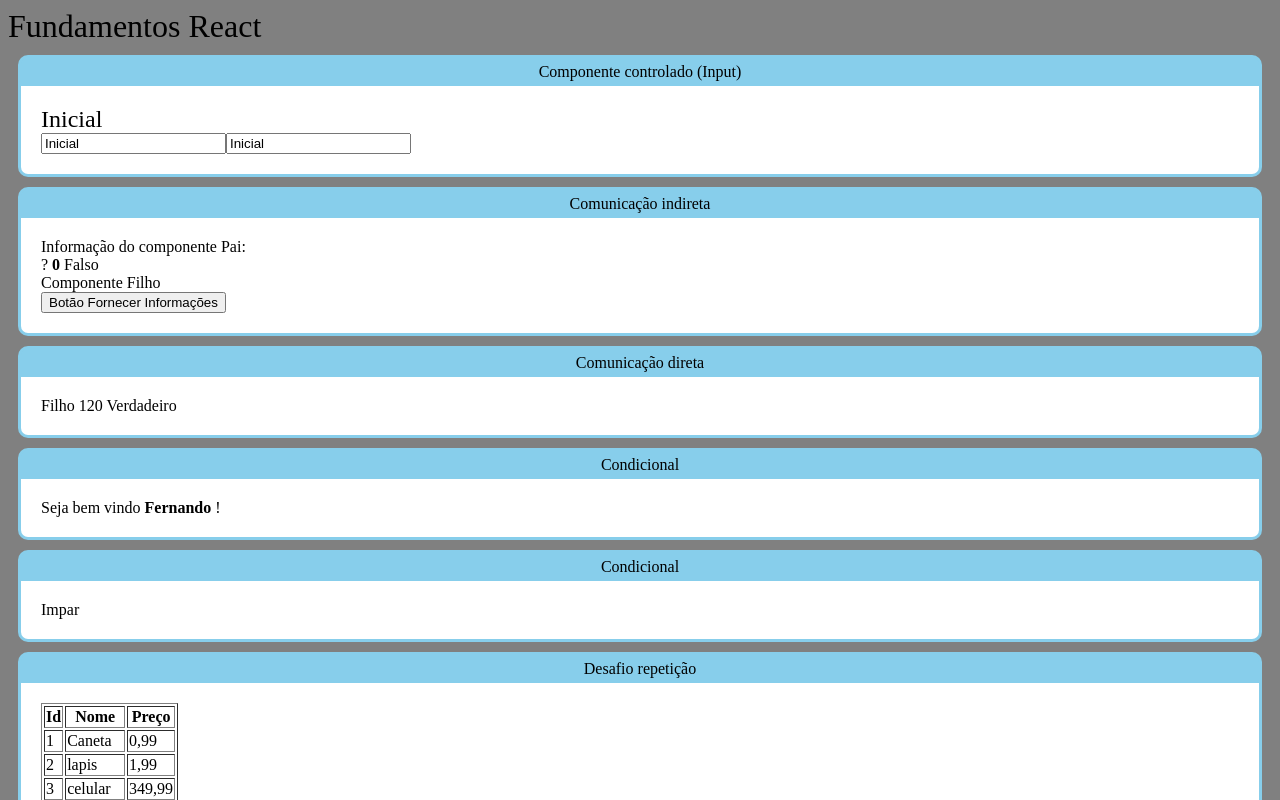
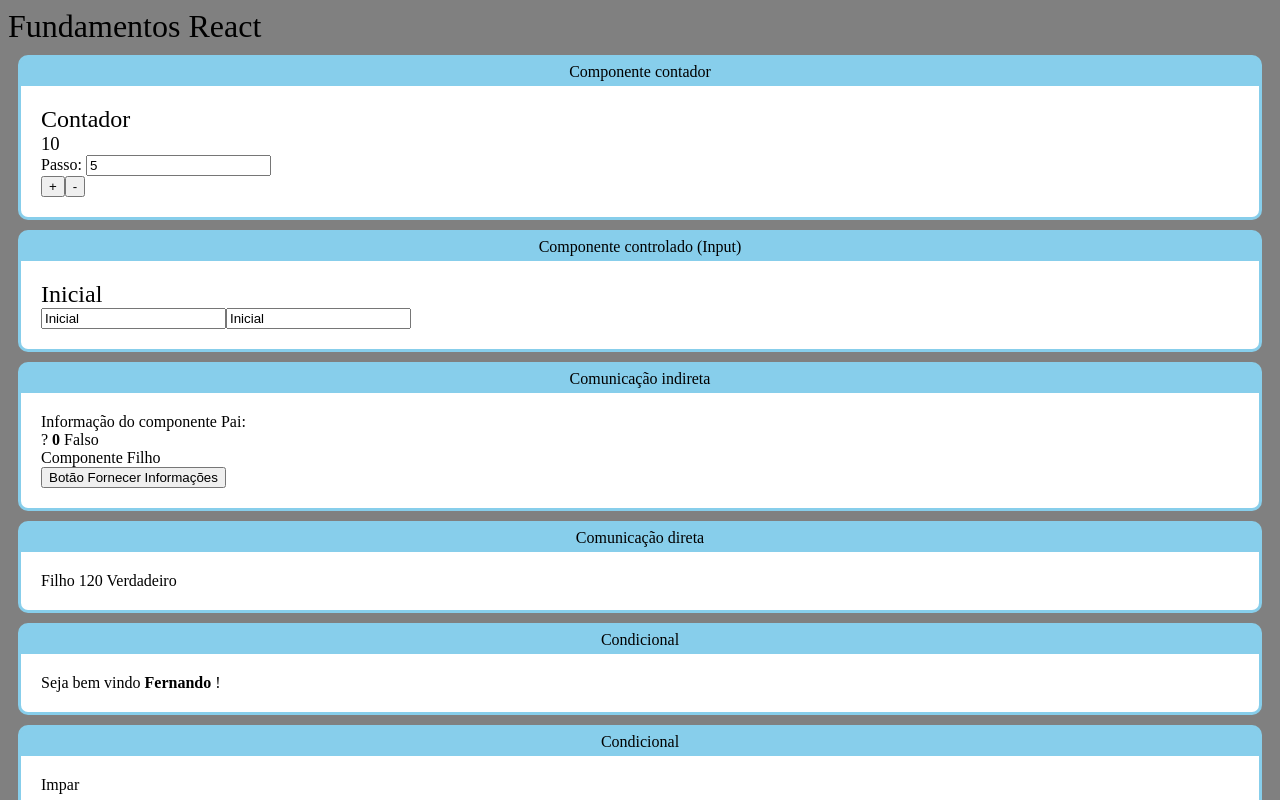
Before and after one commit to rodolfoSantosUK/reactCod3r, a React (Create React App) app in the folder fundamentos-react/: page / in a window 1280 px wide. Shown: the top 800 px of the page. Built offline with nearby package versions, Linux system fonts and the light colour scheme.

Commit message:
[ADD] Codificando um contador

```diff
--- a/fundamentos-react/src/App.jsx
+++ b/fundamentos-react/src/App.jsx
@@ -13,11 +13,15 @@ import UsuarioInfo from "./components/condicional/UsuarioInfo"
 import DiretaPai from "./components/comunicacao/DiretaPai"
 import IndiretaPai from "./components/comunicacao/IndiretaPai.jsx"
 import Input from "./components/formulario/Input"
-
+import Contador from "./components/contador/Contador"
 
 export default () => (
     <div id="app" >
         <h1>Fundamentos React </h1>
+
+        <Card titulo="Componente contador">
+            <Contador numeroInicial={10}></Contador>
+        </Card>
 
         <Card titulo="Componente controlado (Input)">
             <Input></Input>
--- /dev/null
+++ b/fundamentos-react/src/components/contador/Botoes.jsx
@@ -0,0 +1,10 @@
+import React from 'react'
+
+export default props => {
+    return (
+        <div>
+            <button onClick={props.incrementar}>+</button>
+            <button onClick={props.decrementar}>-</button>
+        </div>
+    )
+}
--- /dev/null
+++ b/fundamentos-react/src/components/contador/Contador.jsx
@@ -0,0 +1,48 @@
+import React from 'react'
+import Display from './Display'
+import PassoForm from './PassoForm'
+import Botoes from './Botoes'
+export default class Contador extends React.Component {
+
+    state = {
+        numero: this.props.numeroInicial || 0,
+        passo: this.props.passoInicial || 5,
+    };
+
+
+    inc = () => {
+
+        this.setState({
+            numero: this.state.numero + this.state.passo,
+        });
+
+    }
+
+    dec = () => {
+
+        this.setState({
+            numero: this.state.numero - this.state.passo
+        })
+
+    }
+
+    setPasso = (e) => {
+        this.setState({
+            passo: +e.target.value,
+        });
+    }
+
+    render() {
+        return (
+            <div>
+                <h2>Contador</h2>
+                <Display numero={this.state.numero}></Display>
+
+                <PassoForm passo={this.state.passo} quandoMudar={this.setPasso} ></PassoForm>
+                <Botoes incrementar={this.inc} decrementar={this.dec}></Botoes>
+
+            </div>
+        )
+    }
+
+}
--- /dev/null
+++ b/fundamentos-react/src/components/contador/Display.jsx
@@ -0,0 +1,7 @@
+import React from  'react'
+
+export default props => {
+    return (
+        <div><h3>{props.numero}</h3></div>
+    )
+}
--- /dev/null
+++ b/fundamentos-react/src/components/contador/PassoForm.jsx
@@ -0,0 +1,15 @@
+import React from 'react'
+
+export default props => {
+
+const cb = props.quandoMudar
+
+    return (
+        <div>
+            <label htmlFor="passoInput">Passo: </label>
+            <input id="passoInput" type="number"
+                value={props.passo}
+                onChange={e => cb(e)} />
+        </div>
+    )
+}
```
